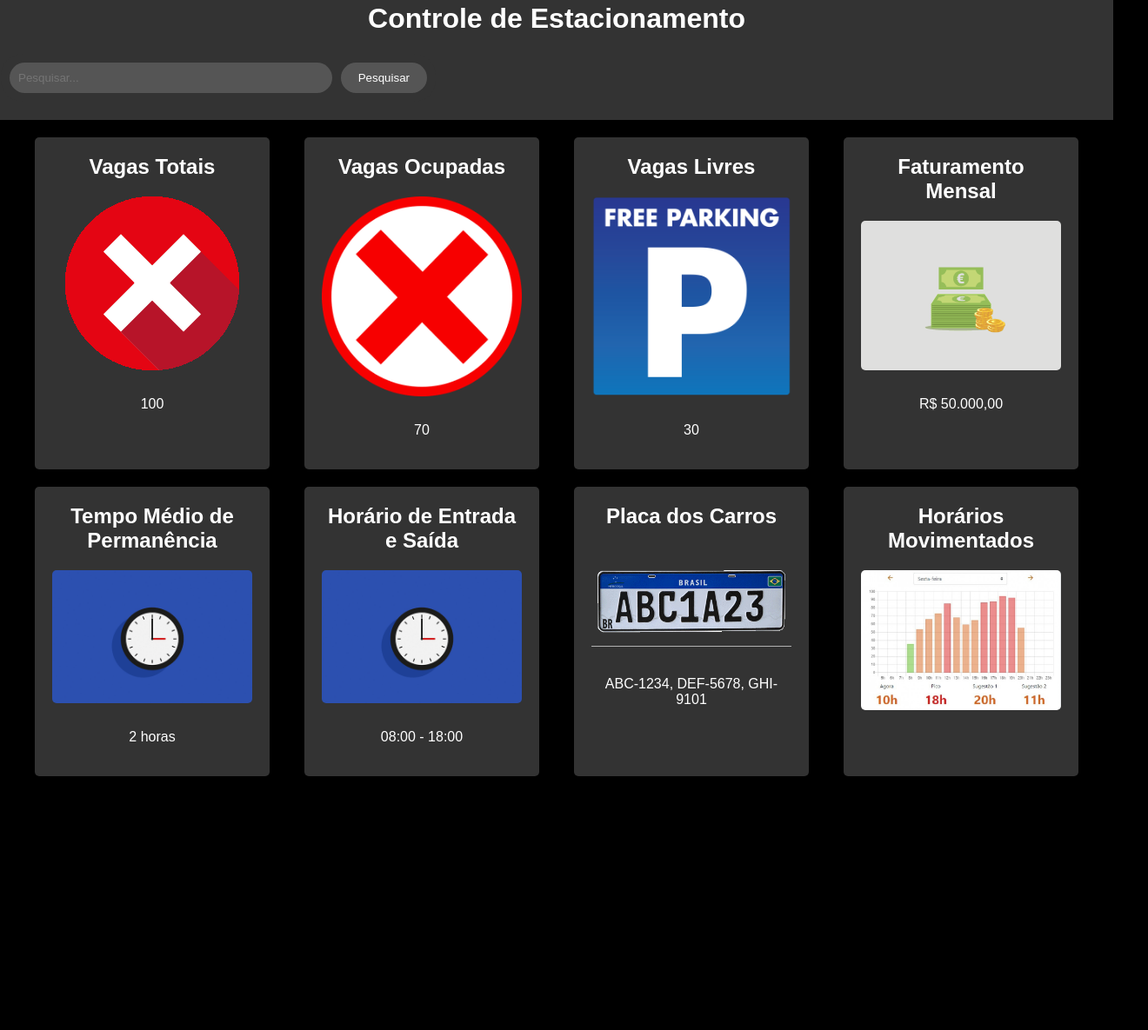
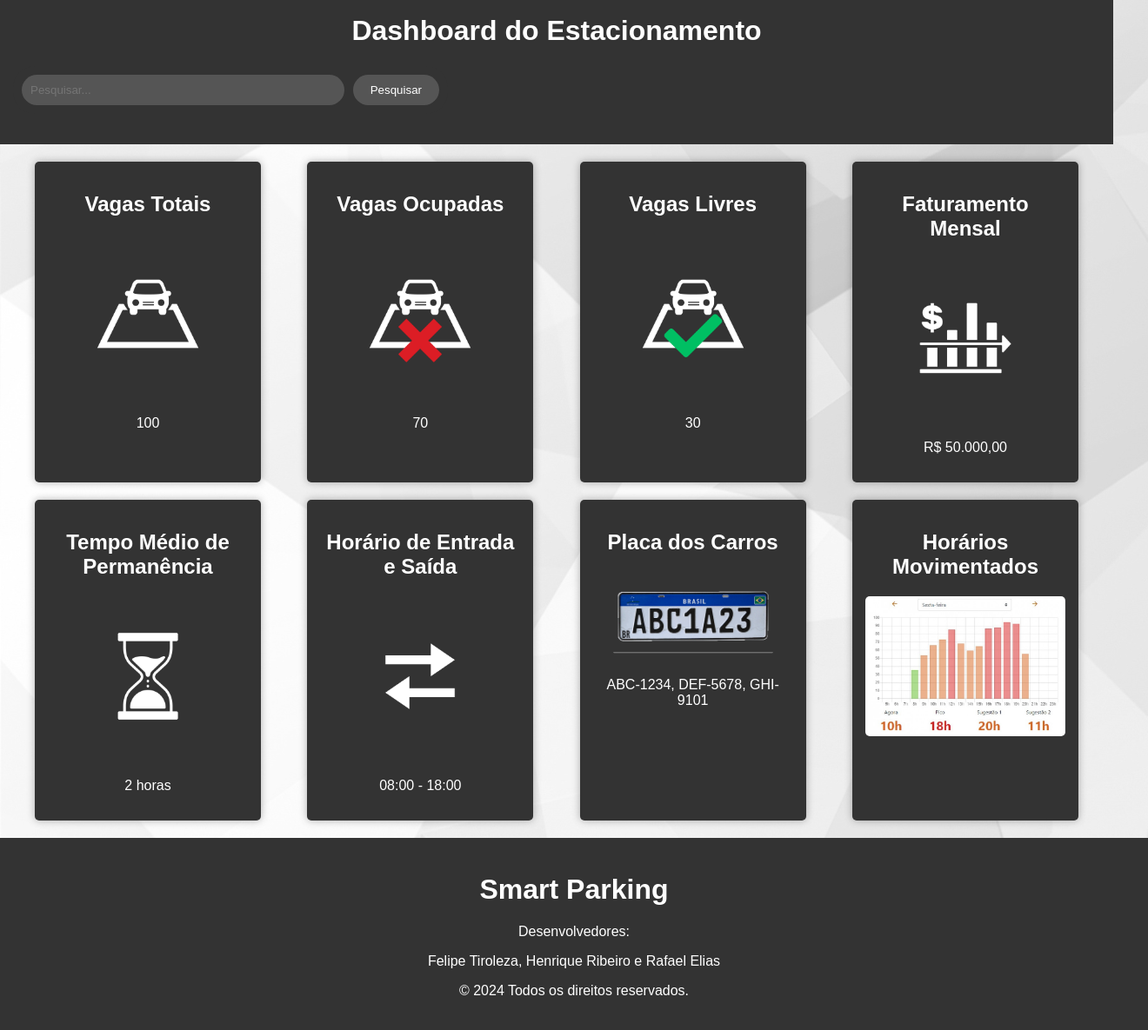
Before and after one commit to TirolezaPuc/SmartParking, a website: page teste estacionamento.html in a window 1280 px wide. Shown: the part 19-1204 px from the top of the page at 87% size, 1320 px wide, since content can reach past the window. Before the commit the page ends 932 px from the top, so only its background shows below. Drawn offline with Linux system fonts and the light colour scheme.

Commit message:
Mudanças no Front-End
Pequenos ajustes nas imagens, background, e criação do footer.

```diff
--- a/teste estacionamento.html
+++ b/teste estacionamento.html
@@ -5,20 +5,22 @@
     <!-- HTML E CSS JUNTO PRA ARRUMAR DEPOIS -->
     <meta charset="UTF-8">
     <meta name="viewport" content="width=device-width, initial-scale=1.0">
-    <title>Dashboard</title>
+    <title>Smart Parking</title>
+    <link rel="icon" type="image/png" href="images/circulacoes.png">
     <style>
         /* CSS para arrumar depois pois esta bagunçado */
         body {
             font-family: Arial, sans-serif;
             margin: 0;
             padding: 0;
-            background-color: #000;
+            /*background-color: #9a9a9a;*/
+            background-image: url(images/background1.png);
             color: #fff;
         }
         header {
             background-color: #333;
             color: #fff;
-            padding: 1px;
+            padding: 15px;
             text-align: center;
         }
         .container {
@@ -39,19 +41,24 @@
         .card {
             flex-basis: calc(20% - 10px); /*  largura dos cards para 20%  */
             background-color: #333;
-            padding: 20px;
+            padding: 15px;
             border-radius: 5px;
             box-shadow: 0 0 10px rgba(0,0,0,0.3);
             text-align: center;
         }
         .card h2 {
-            margin-top: 0;
+            margin-top: 10;
         }
         .car-image {
-            max-width: 100%;
+            max-width:80%;
             height: auto;
             border-radius: 5px;
-            margin-bottom: 10px;
+            margin-bottom: 5px;
+        }
+        .logo-image {
+            max-width:30%;
+            align-items: left;
+
         }
         .chart {
             max-width: 100%;
@@ -94,11 +101,23 @@
         .search-bar button:hover {
             background-color: #0056b3;
         }
+        .footer {
+            padding: 20px;
+            background-color: #333;
+            text-align: center;
+            color: rgb(255, 255, 255);
+            position: static;
+            bottom: 0;
+            width: 100%;
+        }
     </style>
 </head>
 <body>
     <header>
-        <h1>Controle de Estacionamento</h1>
+        <!--<div class="logo-image">
+            <img src="images/circulacoes.png " alt="logo" class="logo-image">
+        </div>-->
+        <h1>Dashboard do Estacionamento</h1>
         <div class="search-bar">
             <input type="text" placeholder="Pesquisar...">
             <button>Pesquisar</button>
@@ -108,45 +127,54 @@
         <div class="dashboard">
             <div class="card">
                 <h2>Vagas Totais</h2>
-                <img src="vagas_totais_livres_e_ocupadas.gif" alt="Carro" class="car-image">
+                <img src="images/vagas_totais.png" alt="Carro" class="car-image">
                 <p>100</p>
             </div>
             <div class="card">
                 <h2>Vagas Ocupadas</h2>
-                <img src="ocupado.png" alt="Carro" class="car-image">
+                <img src="images/vagas_ocupadas.png" alt="Carro" class="car-image">
                 <p>70</p>
             </div>
             <div class="card">
                 <h2>Vagas Livres</h2>
-                <img src="livre.png" alt="Carro" class="car-image">
+                <img src="images/vagas_livres.png" alt="Carro" class="car-image">
                 <p>30</p>
             </div>
             <div class="card">
                 <h2>Faturamento Mensal</h2>
-                <img src="dinheiro.gif" alt="Carro" class="car-image">
+                <img src="images/faturamento.png" alt="Carro" class="car-image">
                 <p>R$ 50.000,00</p>
             </div>
             <div class="card">
                 <h2>Tempo Médio de Permanência</h2>
-                <img src="tempo.gif" alt="Carro" class="car-image">
+                <img src="images/tempo_medio.png" alt="Carro" class="car-image">
                 <p>2 horas</p>
             </div>
             <div class="card">
                 <h2>Horário de Entrada e Saída</h2>
-                <img src="tempo.gif" alt="Carro" class="car-image">
+                <img src="images/circulacoes.png" alt="Carro" class="car-image">
                 <p>08:00 - 18:00</p>
             </div>
             <div class="card">
                 <h2>Placa dos Carros</h2>
-                <img src="placas.gif" alt="Carro" class="car-image">
+                <img src="images/placas.gif" alt="Carro" class="car-image">
                 <p>ABC-1234, DEF-5678, GHI-9101</p>
             </div>
             <div class="card">
                 <h2>Horários Movimentados</h2>
-                <img src="grafico.jpg" alt="Gráfico" class="chart">
+                <img src="images/grafico.jpg" alt="Gráfico" class="chart">
             </div>
             <!-- COLOCAR MAIS CARDS SE PRECISAR -->
         </div>
     </div>
+    <footer class="footer">
+       <!-- <div class="logo-image">
+            <img src="images/circulacoes.png " alt="logo" class="logo-image">
+        </div>-->
+        <h1>Smart Parking</h1>
+        <p>Desenvolvedores:</p>
+        <p>Felipe Tiroleza, Henrique Ribeiro e Rafael Elias</p>
+        <p>&copy; 2024 Todos os direitos reservados.</p>
+    </footer>
 </body>
 </html>
```
Also changed, not shown: README.md, images/background1.png (added), images/circulacoes.png (added), images/dinheiro.gif (renamed from dinheiro.gif), images/faturamento.png (added), images/grafico.gif (renamed from grafico.gif), images/grafico.jpg (renamed from grafico.jpg), images/livre.png (renamed from livre.png), images/ocupado.png (renamed from ocupado.png), images/placas.gif (renamed from placas.gif), images/tempo.gif (renamed from tempo.gif), images/tempo_medio.png (added), images/vagas.jpg (renamed from vagas.jpg), images/vagas_livres.png (added), 3 more files, 2 other files.
